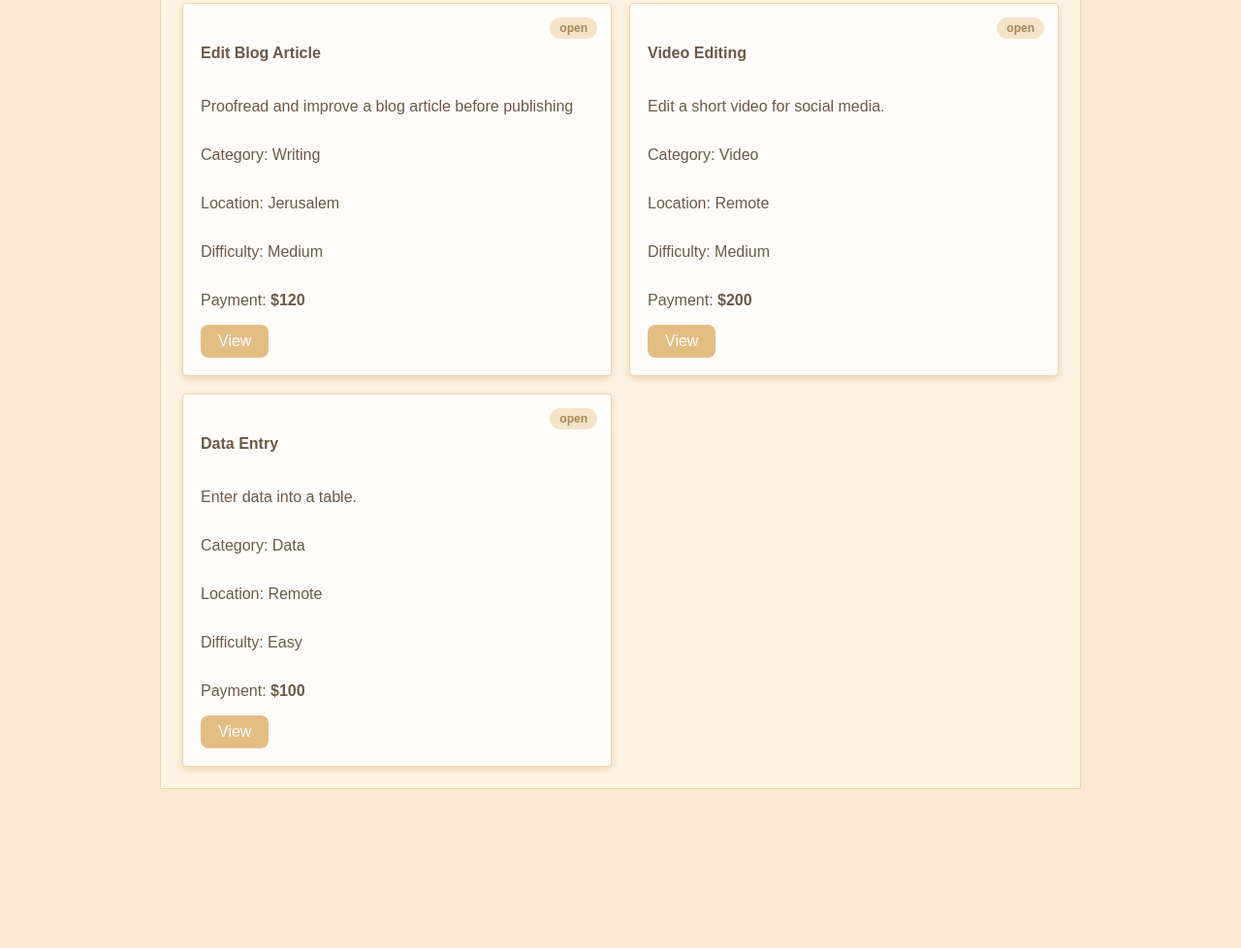
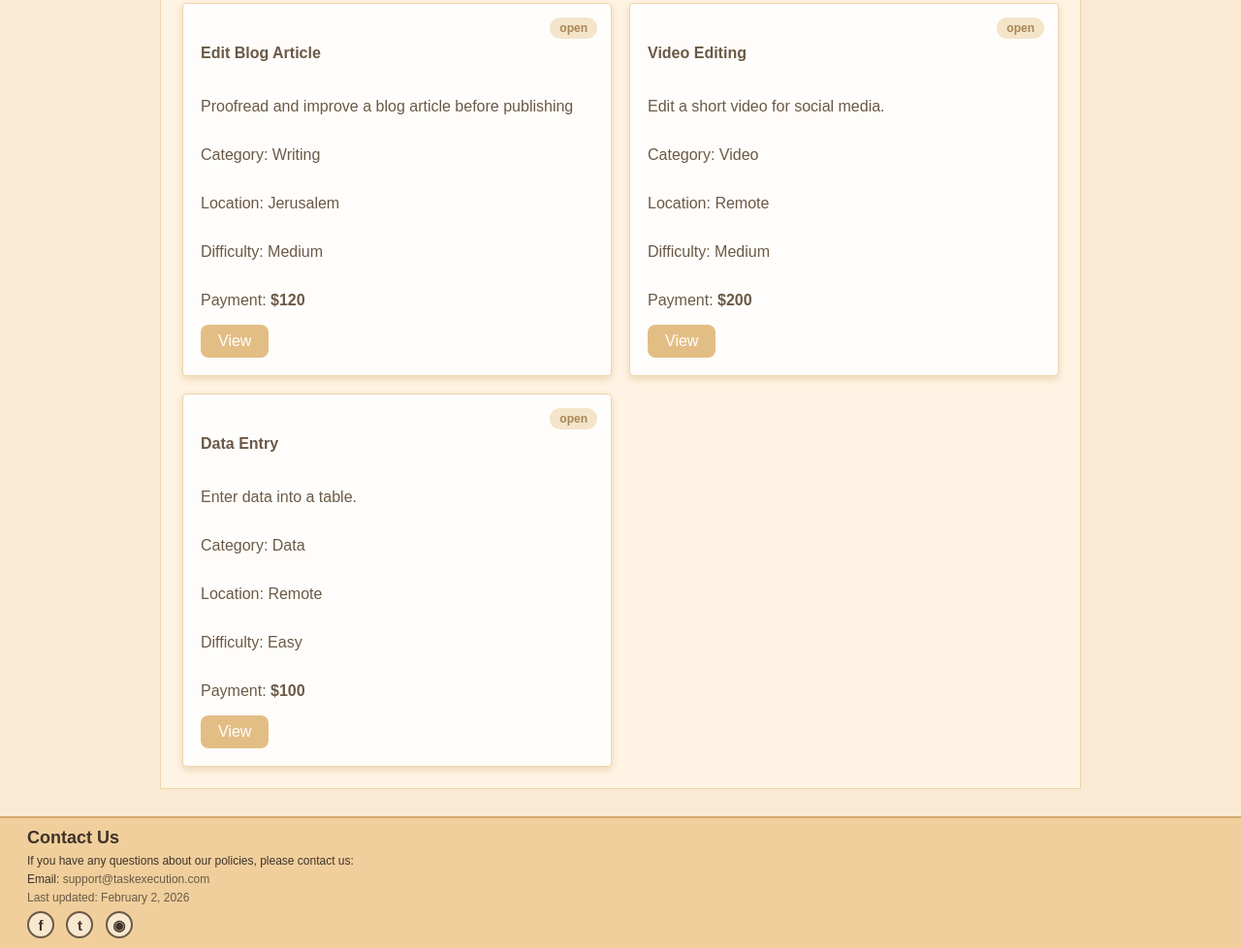
Before and after one commit to yardenshriki/Final-project-OTES, a plain HTML site: page requester.html in a window 1280 px wide. Shown: the part 1418-2396 px from the top of the page at 97% size. Before the commit the page ends 2232 px from the top, so only its background shows below. Drawn offline with Linux system fonts and the light colour scheme.

Commit message:
fixing the menu

```diff
--- a/css/style.css
+++ b/css/style.css
@@ -601,6 +601,93 @@ hr {
 .welcomeBox p {
     font-size: 16px;
     line-height: 24px;
+}
+
+.appFooter {
+    width: 100%;
+    margin: 28px 0 0 0;
+    padding: 10px 28px;
+    background-color: #f0cf9d;
+    border-top: 2px solid #d3aa70;
+    color: #3f3327;
+    text-align: left;
+    box-sizing: border-box;
+}
+
+.appFooter h2 {
+    margin: 0 0 5px 0;
+    font-size: 18px;
+    color: #3f3327;
+}
+
+.appFooter p {
+    margin: 0 0 3px 0;
+    font-size: 12px;
+    line-height: 16px;
+}
+
+.appFooter span,
+.appFooter .lastUpdated {
+    color: #6a5946;
+}
+
+.footerSocials {
+    margin-top: 6px;
+}
+
+.footerSocials button {
+    position: relative;
+    display: inline-flex;
+    align-items: center;
+    justify-content: center;
+    width: 28px;
+    height: 28px;
+    margin-right: 8px;
+    padding: 0;
+    border: 2px solid #6a5946;
+    border-radius: 50%;
+    background-color: #f8e8d0;
+    color: #3f3327;
+    font-size: 15px;
+    font-weight: bold;
+    line-height: 1;
+    cursor: pointer;
+    transition: background-color 0.2s, border-color 0.2s, box-shadow 0.2s, color 0.2s, transform 0.1s;
+}
+
+.footerSocials button:hover,
+.footerSocials button:focus {
+    border-color: #3f3327;
+    background-color: #fffdfb;
+    color: #3f3327;
+    box-shadow: 0 3px 8px #9f7b4d;
+    transform: scale(1.15);
+}
+
+.footerSocials button:active {
+    transform: scale(1.05);
+}
+
+.footerSocials button::after {
+    content: attr(data-tooltip);
+    display: none;
+    position: absolute;
+    left: 50%;
+    bottom: 34px;
+    padding: 5px 8px;
+    border-radius: 4px;
+    background-color: #6a5946;
+    color: #fff4e4;
+    font-size: 11px;
+    font-weight: normal;
+    line-height: 14px;
+    white-space: nowrap;
+    transform: translateX(-50%);
+}
+
+.footerSocials button:hover::after,
+.footerSocials button:focus::after {
+    display: block;
 }
 
 #sideMenu {
@@ -1221,7 +1308,6 @@ hr {
         font-size: 15px;
         line-height: 22px;
     }
-}
 
     .profileIcon {
         width: 30px;
--- a/requester.html
+++ b/requester.html
@@ -207,6 +207,18 @@
                 <input type="button" value="I want to earn extra income (Performer)" class="button secondButton" onclick="chooseWelcomeRole('Performer')">
             </div>
         </div>
+
+        <footer class="appFooter">
+            <h2>Contact Us</h2>
+            <p>If you have any questions about our policies, please contact us:</p>
+            <p>Email: <span>support@taskexecution.com</span></p>
+            <p class="lastUpdated">Last updated: February 2, 2026</p>
+            <div class="footerSocials">
+                <button type="button" aria-label="Facebook" data-tooltip="Facebook">f</button>
+                <button type="button" aria-label="Twitter" data-tooltip="Twitter">t</button>
+                <button type="button" aria-label="Instagram" data-tooltip="Instagram">◉</button>
+            </div>
+        </footer>
     </div>
 
     <script src="js/script.js"></script>
```
